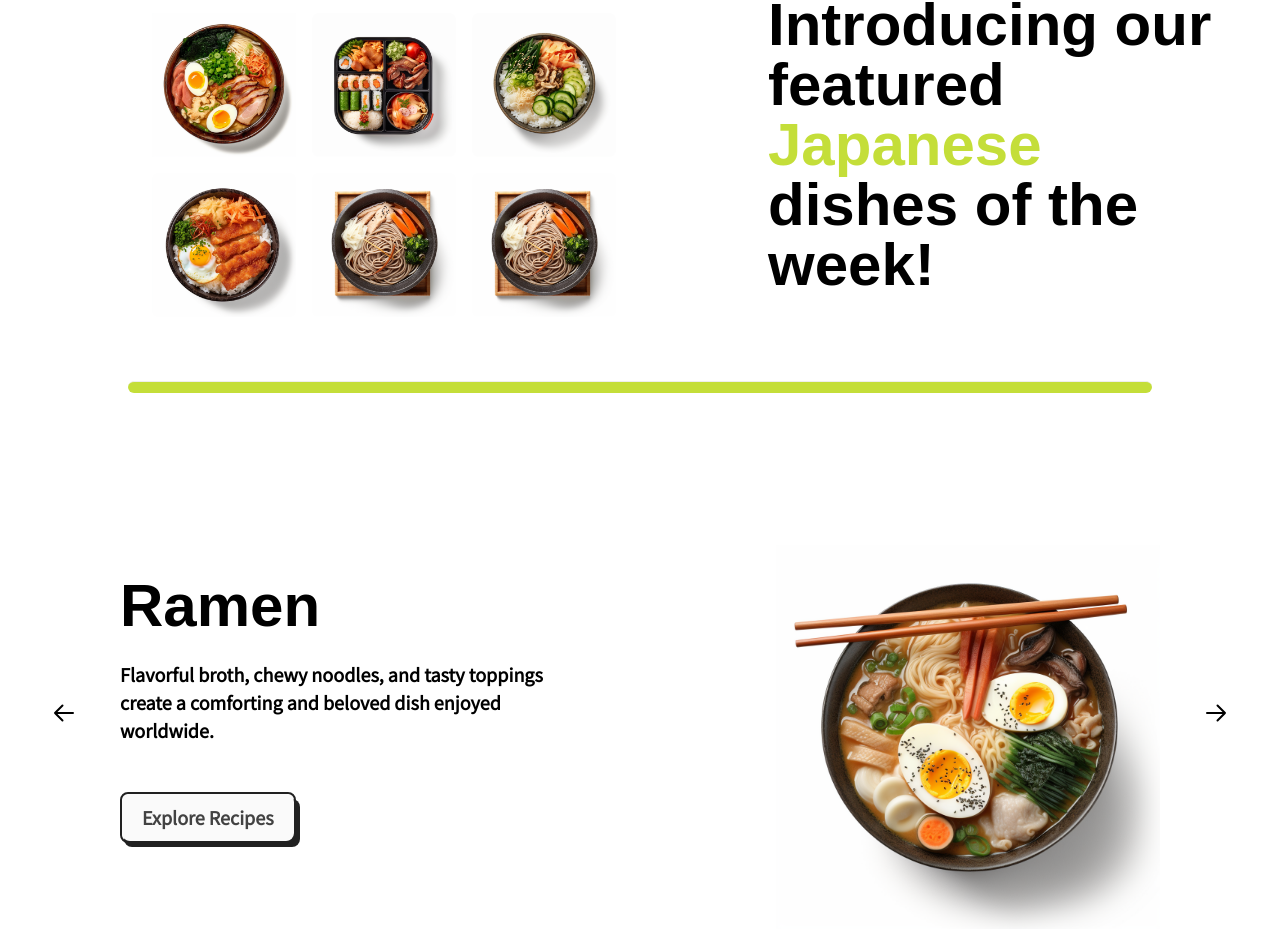
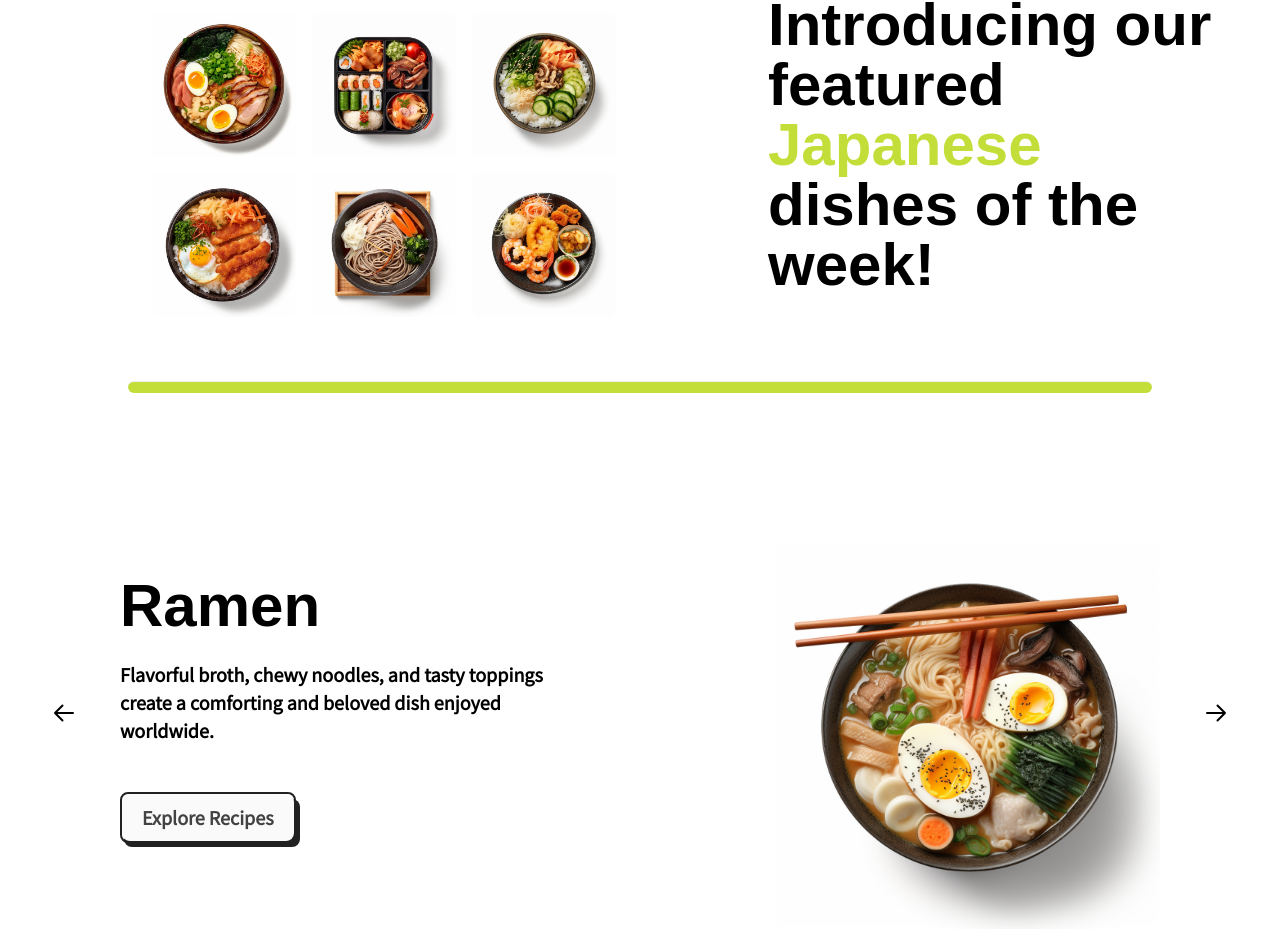
Before and after one commit to Aidukevicius/Japanese, a React (Vite) app: page / in a window 1280 px wide. Shown: the part 893-1845 px from the top of the page. Built offline with nearby package versions, Linux system fonts and the light colour scheme; a web font is replaced by a local one.

Commit message:
Update Featured.jsx

```diff
--- a/src/componnents/Featured.jsx
+++ b/src/componnents/Featured.jsx
@@ -160,7 +160,7 @@ function Featured() {
                     alt="gallery"
                     style={imageStyle}
                     className="block h-full w-full rounded-lg object-cover object-center cursor-pointer"
-                    src={FeaturedSoba}
+                    src={FeaturedTempura}
                     onClick={handleImageClickTempura}
                     onMouseEnter={handleImageMouseEnter}
                     onMouseLeave={handleImageMouseLeave}
```
